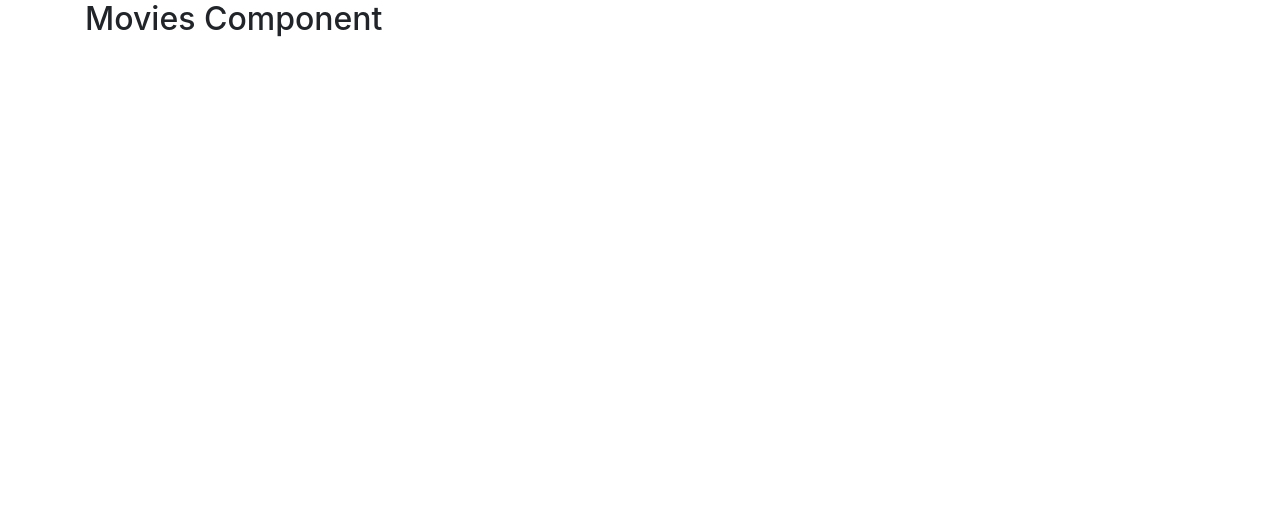
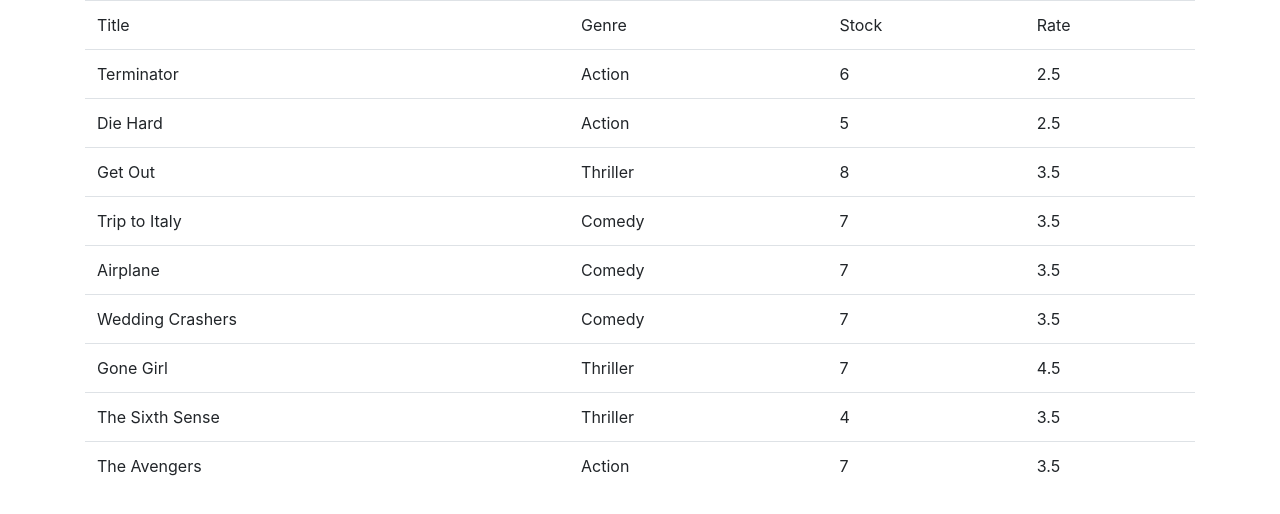
Before and after one commit to cdcalderon/vidly, a React (Create React App) app: page / in a window 1280 px wide. Shown: the top 514 px of the page. Built offline with nearby package versions, Linux system fonts and the light colour scheme.

Commit message:
Add initial list of movies

```diff
--- a/src/components/movies.jsx
+++ b/src/components/movies.jsx
@@ -1,9 +1,33 @@
 import React, { Component } from "react";
+import { getMovies } from "../services/fakeMovieService";
 
 class Movies extends Component {
-  state = {};
+  state = {
+    movies: getMovies()
+  };
   render() {
-    return <h2>Movies Component</h2>;
+    return (
+      <table className="table">
+        <thead>
+          <tr>
+            <td>Title</td>
+            <td>Genre</td>
+            <td>Stock</td>
+            <td>Rate</td>
+          </tr>
+        </thead>
+        <tbody>
+          {this.state.movies.map(movie => (
+            <tr>
+              <td>{movie.title}</td>
+              <td>{movie.genre.name}</td>
+              <td>{movie.numberInStock}</td>
+              <td>{movie.dailyRentalRate}</td>
+            </tr>
+          ))}
+        </tbody>
+      </table>
+    );
   }
 }
 
```
